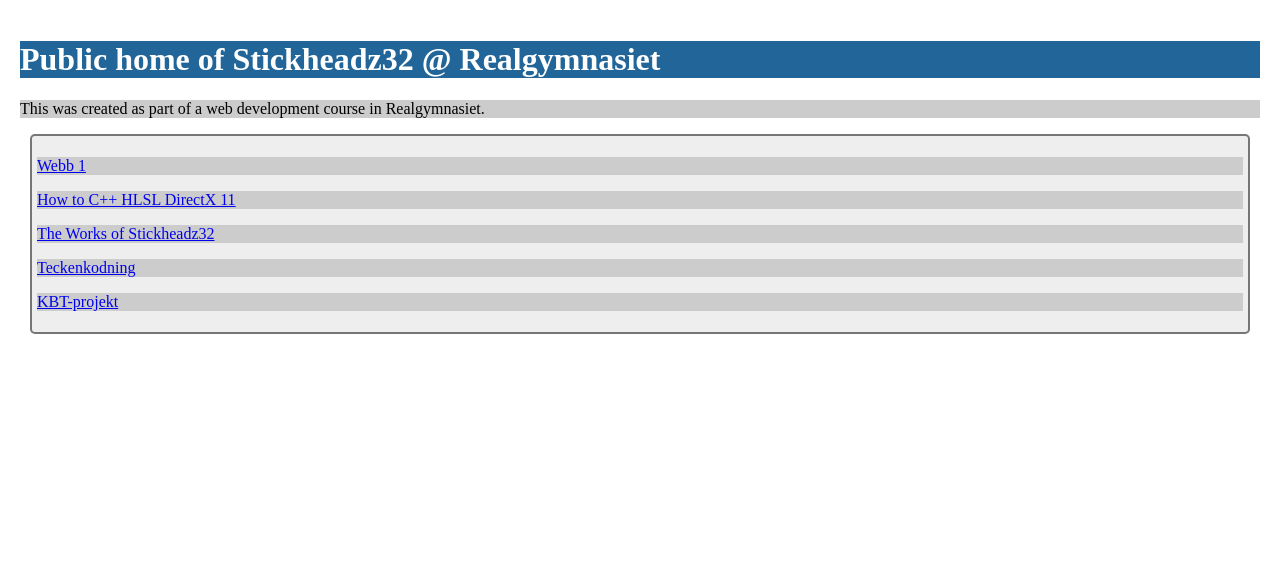
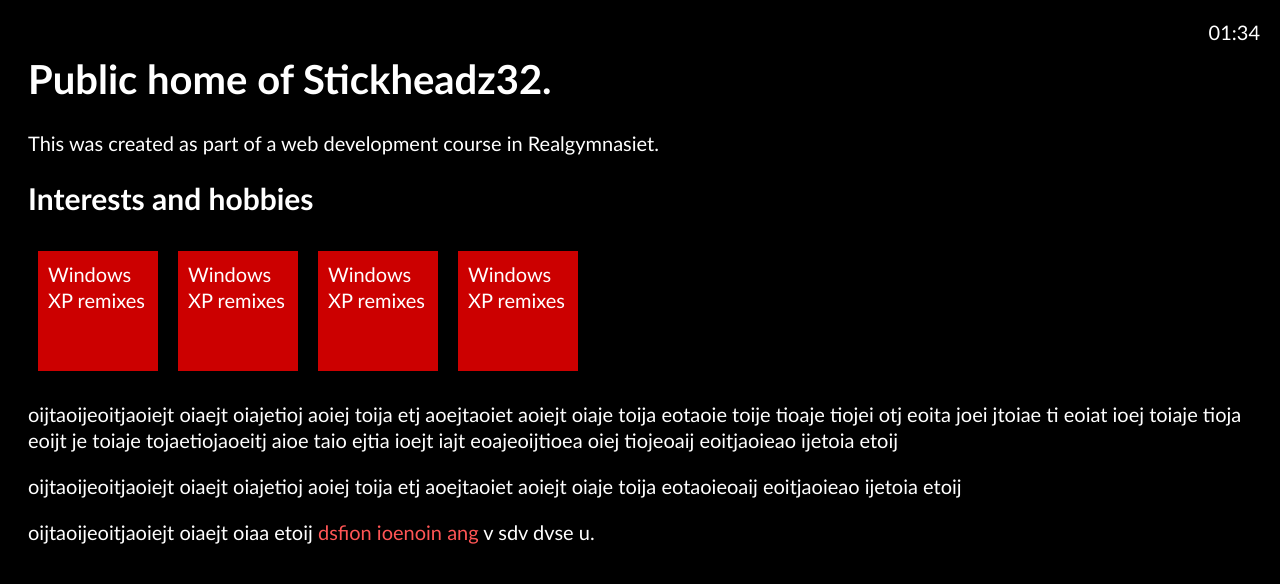
Before and after one commit to Stickheadz32/stickheadz32.github.io, a PHP site: page / in a window 1280 px wide. Shown: the top 584 px of the page. Run offline with PHP 8.4, Linux system fonts and the light colour scheme.

Commit message:
keep new frontpage

```diff
--- a/index.css
+++ b/index.css
@@ -1,4 +1 @@
-body{margin:auto;padding:20px;}
-h1{background:#269;color:#FFF;}
-p{background:#CCC;}
-.menu{border:solid 2px rgba(0,0,0,0.5);border-radius:5px; margin:10px;padding:5px;background:#EEE;}
+a,body,html{background:#000}body,html{color:#FFF;font-size:20px}body{padding:1em;font-family:Calibri,Arial,Helvetica,sans-serif}a{color:#F55;text-decoration:none}a:hover{text-decoration:underline}p{line-height:1.3}::selection{background:#c00;color:#FFF}.a{display:inline-block;vertical-align:top;min-width:6em;max-width:6em;min-height:6em;background:#C00;color:#FFF;padding:.5em;margin:.5em;box-sizing:border-box}.a>p{margin:0}a.a{text-decoration:none}a.a:hover{transform:scale(1.1);transition:.5s all cubic-bezier(0,0,0,1)}a.a:active{transform:scale(.9);opacity:.7}.b{min-width:13em;max-width:13em}.c{min-width:20em;max-width:20em}[links]{list-style:none;margin:1em 0;padding:0}.toprightUI{position:fixed;top:0;right:0;padding:1em;background:rgba(0,0,0,.8)}
--- a/index.html
+++ b/index.html
@@ -1,15 +1 @@
-<!DOCTYPE html>
-<html><head>
-<title>Stickheadz32 @ Realgymnasiet</title>
-<link rel="stylesheet" type="text/css" href="index.css"/>
-</head><body>
-<h1>Public home of Stickheadz32 @ Realgymnasiet</h1>
-<p>This was created as part of a web development course in Realgymnasiet.</p>
-<div class="menu">
-<p><a href="test1/">Webb 1</a></p>
-<p><a href="swirl1/">How to C++ HLSL DirectX 11</a></p>
-<p><a href="musikpr/">The Works of Stickheadz32</a></p>
-<p><a href="tecken/">Teckenkodning</a></p>
-<p><a href="kbt/">KBT-projekt</a></p>
-</div>
-</body></html>
+<!DOCTYPE html><html lang=en><head><title>Stickheadz32 public home</title><meta http-equiv=Content-Type content="text/html;charset=utf-8"><meta http-equiv="Cache-Control" content="no-store"><link rel=stylesheet type="text/css" href="index.css"/></head><body><div class=toprightUI><span id=ui-clock></span></div><h1>Public home of Stickheadz32.</h1><p>This was created as part of a web development course in Realgymnasiet.</p><h2>Interests and hobbies</h2><a href="#" class=a><p>Windows XP remixes</p></a><a href="#" class=a><p>Windows XP remixes</p></a><a href="#" class=a><p>Windows XP remixes</p></a><a href="#" class=a><p>Windows XP remixes</p></a><p>oijtaoijeoitjaoiejt oiaejt oiajetioj aoiej toija etj aoejtaoiet aoiejt oiaje toija eotaoie toije tioaje tiojei otj eoita joei jtoiae ti eoiat ioej toiaje tioja eoijt je toiaje tojaetiojaoeitj aioe taio ejtia ioejt iajt eoajeoijtioea oiej tiojeoaij eoitjaoieao ijetoia etoij </p><p>oijtaoijeoitjaoiejt oiaejt oiajetioj aoiej toija etj aoejtaoiet aoiejt oiaje toija eotaoieoaij eoitjaoieao ijetoia etoij </p><p>oijtaoijeoitjaoiejt oiaejt oiaa etoij <a href="#">dsfion ioenoin ang</a> v sdv dvse u.</p><script>!function(){function d(){var e=(g=new Date).getMinutes(),f=1e3*(60-g.getSeconds())+g.getMilliseconds(),g=g.getHours();document.getElementById("ui-clock").innerHTML=(9>=g?"0"+g:g)+":"+(9>=e?"0"+e:e),setInterval(d,f)}d()}()</script></body></html>
```
Also changed, not shown: README.md.
